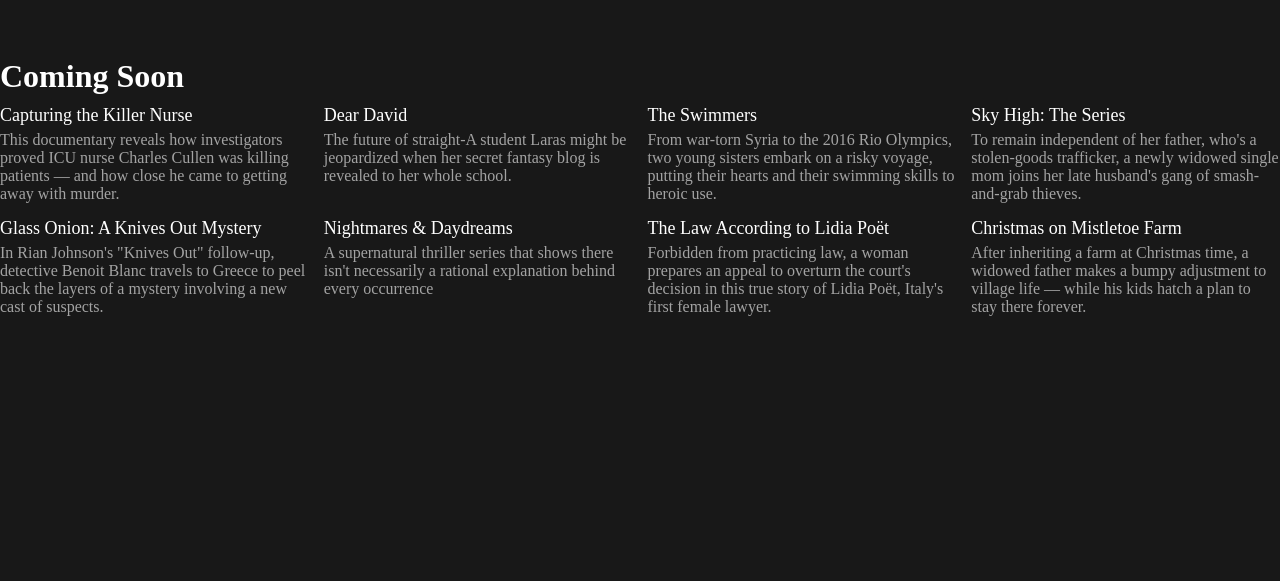
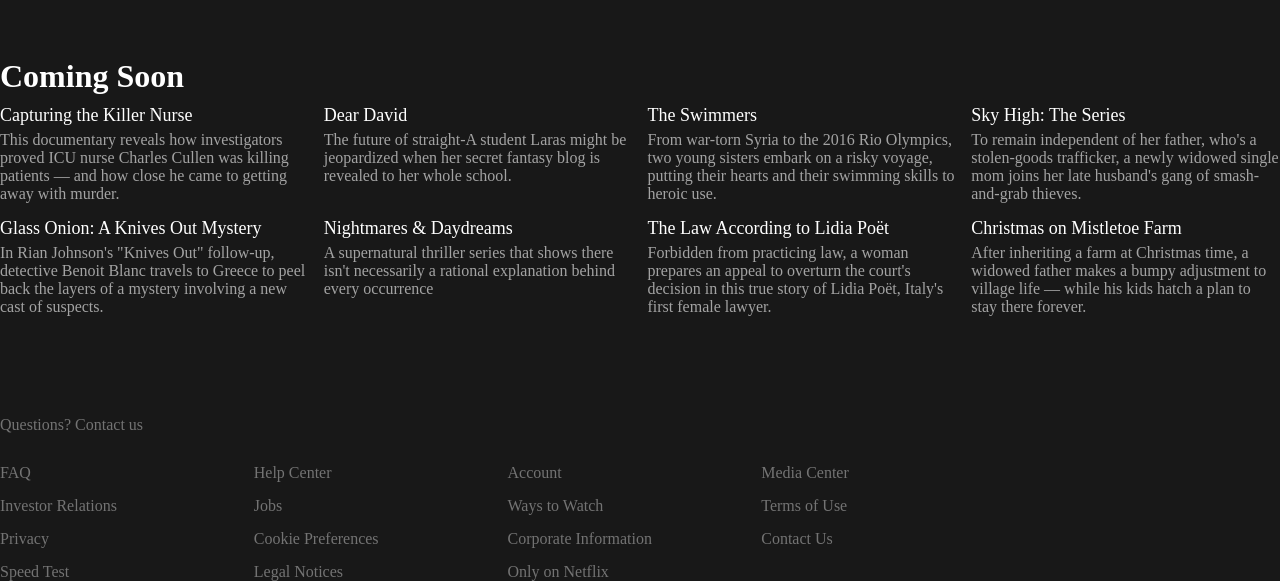
Before and after one commit to TamaraTav/Netflix, a plain HTML site: page index.html in a window 1280 px wide. Shown: the part 1515-2096 px from the top of the page. Before the commit the page ends 1831 px from the top, so only its background shows below. Drawn offline with Linux system fonts and the light colour scheme.

Commit message:
add questions segment

```diff
--- a/css/style.css
+++ b/css/style.css
@@ -228,6 +228,25 @@ header .header-right .header-text {
 }
 
 
+/* Questions */
+.questions {
+    max-width: 1000px;
+    color: #737373;
+}
+
+.questions-header {
+    margin-top: 100px;
+    margin-bottom: 30px;
+}
+
+.questions-grid {
+    display: grid;
+    grid-template-columns: repeat(4,1fr);
+    gap: 15px;
+}
+
+
+
 
 
 /* modal */
--- a/index.html
+++ b/index.html
@@ -208,6 +208,31 @@
     </div>
     <!-- Coming Soon - end -->
 
+    <!-- Questions - start -->
+    <div class="questions">
+        <div class="questions-header">
+            Questions? Contact us
+        </div>
+        <div class="questions-grid">
+            <span>FAQ</span>
+            <span>Help Center</span>
+            <span>Account</span>
+            <span>Media Center</span>
+            <span>Investor Relations</span>
+            <span>Jobs</span>
+            <span>Ways to Watch</span>
+            <span>Terms of Use</span>
+            <span>Privacy</span>
+            <span>Cookie Preferences</span>
+            <span>Corporate Information</span>
+            <span>Contact Us</span>
+            <span>Speed Test</span>
+            <span>Legal Notices</span>
+            <span>Only on Netflix</span>
+        </div>
+    </div>
+    <!-- Questions - end -->
+
 
 
 
```
